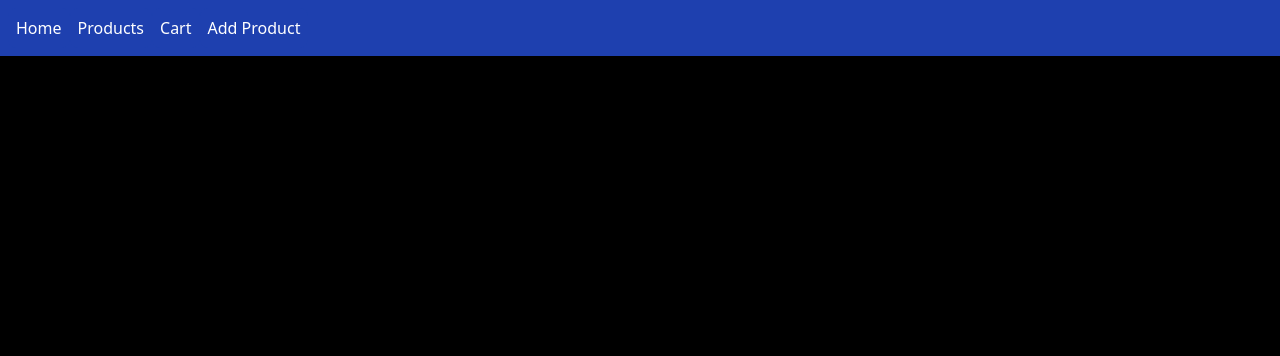
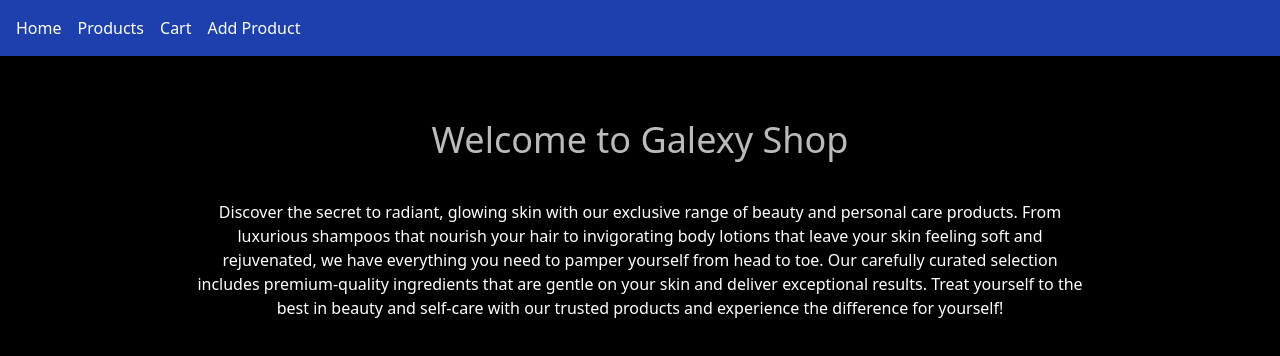
Before and after one commit to sahand-mahdilu/CRUD-with-React, a React (Vite) app: page / in a window 1280 px wide. Shown: the top 356 px of the page. Built offline with nearby package versions, Linux system fonts and the light colour scheme.

Commit message:
feat : home page content added

```diff
--- a/src/App.tsx
+++ b/src/App.tsx
@@ -1,6 +1,7 @@
 
 import './App.css'
 import Navbar from './Components/Navbar'
+import Home from './Pages/Home'
 
 function App() {
 
@@ -8,6 +9,7 @@ function App() {
   return (
     <>
 <Navbar/>
+<Home/>
     </>
   )
 }
--- a/src/Pages/Home.tsx
+++ b/src/Pages/Home.tsx
@@ -1,6 +1,10 @@
 
 export default function Home() {
   return (
-    <div>Home</div>
+    <div className="text-white flex flex-col items-center mt-16">
+        <h1 className="text-4xl animate-pulse">Welcome to Galexy Shop</h1>
+        <p className="w-[70%] text-center mt-10">Discover the secret to radiant, glowing skin with our exclusive range of beauty and personal care products. From luxurious shampoos that nourish your hair to invigorating body lotions that leave your skin feeling soft and rejuvenated, we have everything you need to pamper yourself from head to toe. Our carefully curated selection includes premium-quality ingredients that are gentle on your skin and deliver exceptional results. Treat yourself to the best in beauty and self-care with our trusted products and experience the difference for yourself!</p>
+
+    </div>
   )
 }
```
